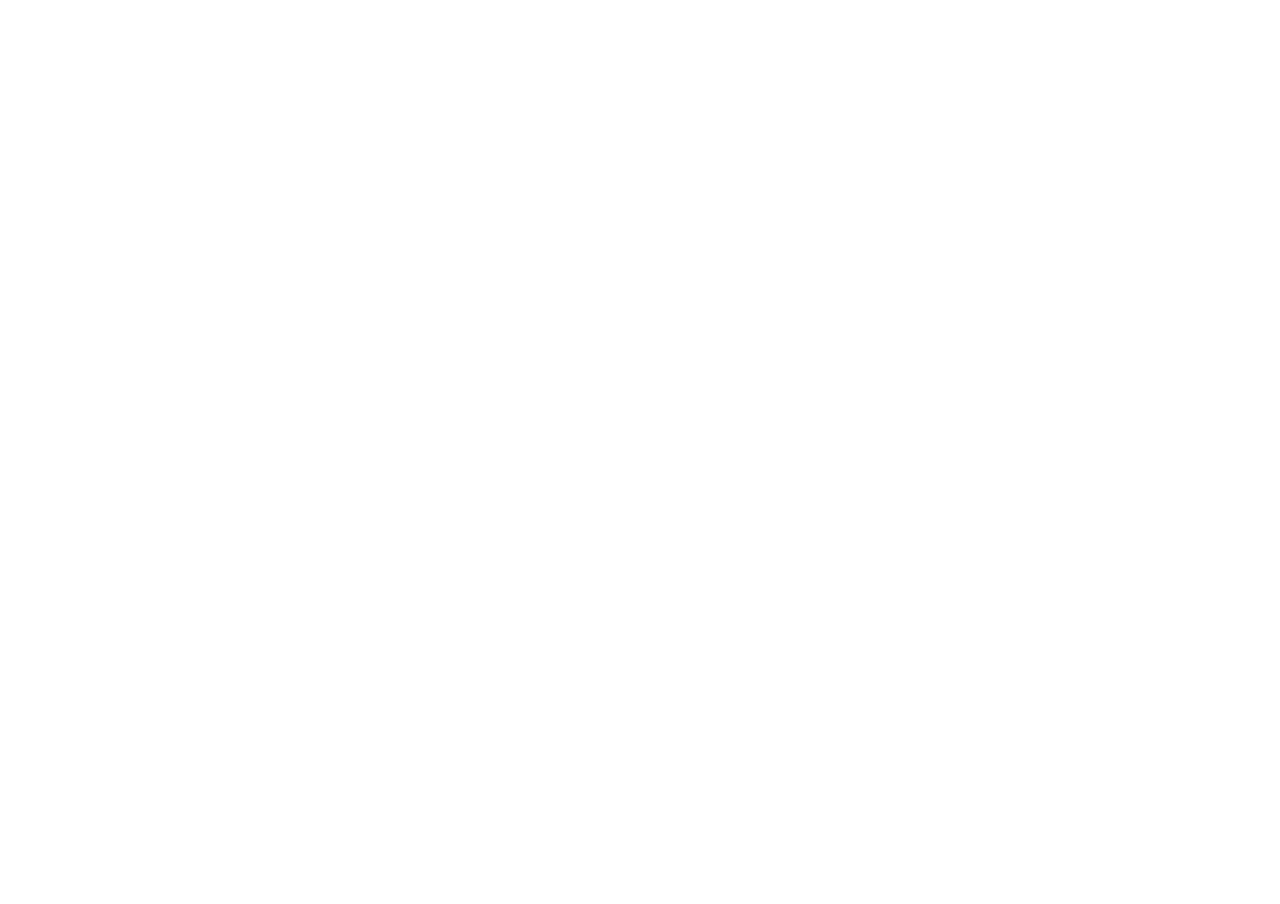
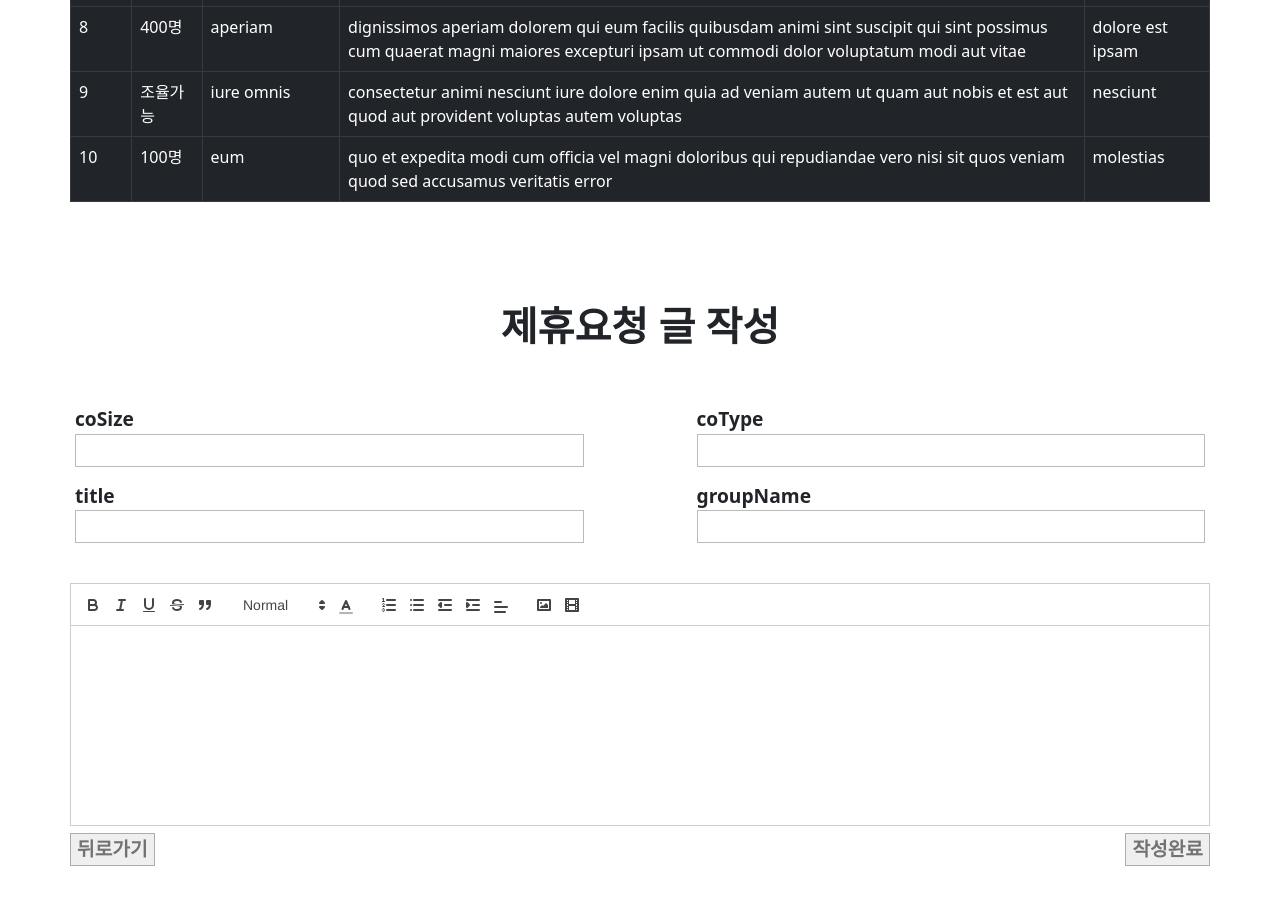
Before and after one commit to sjh2389/Wooriya_FE, a React (Create React App) app: page /request in a window 1280 px wide. Shown: the part 760-1664 px from the top of the page. Before the commit the page ends 800 px from the top, so only its background shows below. Built offline with nearby package versions, Linux system fonts and the light colour scheme; the HTML template or start-up script is replaced by a standard one.

Commit message:
FE 01/31 commit

```diff
--- a/package.json
+++ b/package.json
@@ -8,10 +8,12 @@
     "@testing-library/user-event": "^13.5.0",
     "axios": "^1.2.3",
     "bootstrap": "^5.2.3",
+    "draft-js": "^0.11.7",
     "react": "^18.2.0",
     "react-bootstrap": "^2.7.0",
     "react-cookie": "^4.1.1",
     "react-dom": "^18.2.0",
+    "react-draft-wysiwyg": "^1.15.0",
     "react-quill": "^2.0.0",
     "react-redux": "^8.0.5",
     "react-router-dom": "^6.7.0",
--- a/src/component/board.js
+++ b/src/component/board.js
@@ -6,10 +6,13 @@ data를 index로 정렬하여 보여준다
 */
 
 import Table from 'react-bootstrap/Table';
+import { useNavigate } from 'react-router-dom';
 import './css/board.css'
 
 // index와 data 모두 Array
 function Board (indexs, datas) {
+
+    const navigate = useNavigate()
 
     // head는 게시물 표 상단의 구분자들
     let head = indexs.map((index, i) => {
@@ -26,7 +29,7 @@ function Board (indexs, datas) {
             if (element === "글번호") {
                 row = [<td  key={"number"}>{JSON.stringify(i+1)}</td>]
             } else if (element !== "글번호") {
-                row.push(<td key={element}>{data[element]}</td>)
+                row.push(<td onClick={() => {navigate("/")}} key={element}>{data[element]}</td>)
             }
         });
 
--- a/src/component/boardPostForm.js
+++ b/src/component/boardPostForm.js
@@ -1,6 +1,6 @@
 /*
 작성자 서종현
-작성일 23.01.24.
+작성일 23.01.31.
 게시글 작성 컴포넌트
 writing_elements는 제목, 제공제휴유형과 같은 기입요소 Array
 setInputBuffer는 작성된 페이지를 부모요소로 올려주기위한 함수
@@ -10,7 +10,7 @@ import ReactQuill from 'react-quill'
 import 'react-quill/dist/quill.snow.css'
 import './css/boardPostForm.css'
 
-function BoardForm(writing_elements, setInputBuffer) {
+function BoardForm(writing_elements, inputBuffer, setInputBuffer) {
 
     // elements 기입요소들 위한 input란 생성
     let inputs = []
@@ -19,7 +19,7 @@ function BoardForm(writing_elements, setInputBuffer) {
         inputs.push(
             <div key={i} className='boardPostForm_tag'>
                 <div>{value}</div>
-                <input className='boardPostForm_input' id={value} onChange={inPutChange}></input>
+                <input type={(value === "coSize")? "number" : ""} className='boardPostForm_input' id={value} onChange={inPutChange}></input>
             </div>
         )
     ))
@@ -31,10 +31,39 @@ function BoardForm(writing_elements, setInputBuffer) {
         setInputBuffer(prev => ({...prev, [id] : value}))
     }
 
+    // 사용자의 Quill 텍스트 편집기 입력값 핸들링
+    function inQuillChange(value) {
+        setInputBuffer(prev => ({...prev, body : value}))
+    }
+
+    // Quill 텍스트 편집기 상단 툴바에 들어갈 버튼들 지정
+    const modules = {
+        toolbar: {
+            // 툴바에 넣을 기능들을 순서대로 나열하면 된다.
+            container: [
+                ["bold", "italic", "underline", "strike", "blockquote"],
+                [{ size: ["small", false, "large", "huge"] }, { color: [] }],
+                [
+                    { list: "ordered" },
+                    { list: "bullet" },
+                    { indent: "-1" },
+                    { indent: "+1" },
+                    { align: [] },
+                ],
+                ["image", "video"],
+            ],
+        }
+    }
+
     return(
         <div>
             <div className='boardPostForm_tagBox'>{inputs}</div>
-            <ReactQuill className='boardPostForm_quill' />
+            <ReactQuill
+                className='boardPostForm_quill'
+                onChange={inQuillChange}
+                value={inputBuffer["body"]}
+                modules={modules}
+            />
         </div>
     )
 }
--- a/src/dummy/dummyCoalition.js
+++ b/src/dummy/dummyCoalition.js
@@ -1,54 +1,74 @@
 
 const DummyCoalition = [
     {
-      "제휴규모": "10명",
-      "제공기업": "sunt aut facere repellat provident occaecati excepturi optio reprehenderit",
-      "제목": "quia et suscipit\nsuscipit recusandae consequuntur expedita et cum\nreprehenderit molestiae ut ut quas totam\nnostrum rerum est autem sunt rem eveniet architecto"
+      "coSize": "10명",
+      "coType": "recusandae",
+      "groupName": "aut facere",
+      "companyName": "sunt aut facere repellat provident occaecati excepturi optio reprehenderit",
+      "title": "quia et suscipit\nsuscipit recusandae consequuntur expedita et cum\nreprehenderit molestiae ut ut quas totam\nnostrum rerum est autem sunt rem eveniet architecto"
     },
     {
-      "제휴규모": "200명",
-      "제공기업": "qui est esse",
-      "제목": "est rerum tempore vitae\nsequi sint nihil reprehenderit dolor beatae ea dolores neque\nfugiat blanditiis voluptate porro vel nihil molestiae ut reiciendis\nqui aperiam non debitis possimus qui neque nisi nulla"
+      "coSize": "200명",
+      "coType": "nihil reprehenderit",
+      "groupName": "vitae",
+      "companyName": "qui est esse",
+      "title": "est rerum tempore vitae\nsequi sint nihil reprehenderit dolor beatae ea dolores neque\nfugiat blanditiis voluptate porro vel nihil molestiae ut reiciendis\nqui aperiam non debitis possimus qui neque nisi nulla"
     },
     {
-      "제휴규모": "300명",
-      "제공기업": "ea molestias quasi exercitationem repellat qui ipsa sit aut",
-      "제목": "et iusto sed quo iure\nvoluptatem occaecati omnis eligendi aut ad\nvoluptatem doloribus vel accusantium quis pariatur\nmolestiae porro eius odio et labore et velit aut"
+      "coSize": "300명",
+      "coType": "ea",
+      "groupName": "repellat qui",
+      "companyName": "ea molestias quasi exercitationem repellat qui ipsa sit aut",
+      "title": "et iusto sed quo iure\nvoluptatem occaecati omnis eligendi aut ad\nvoluptatem doloribus vel accusantium quis pariatur\nmolestiae porro eius odio et labore et velit aut"
     },
     {
-      "제휴규모": "70명",
-      "제공기업": "eum et est occaecati",
-      "제목": "ullam et saepe reiciendis voluptatem adipisci\nsit amet autem assumenda provident rerum culpa\nquis hic commodi nesciunt rem tenetur doloremque ipsam iure\nquis sunt voluptatem rerum illo velit"
+      "coSize": "70명",
+      "coType": "occaecati",
+      "groupName": "voluptatem",
+      "companyName": "eum et est occaecati",
+      "title": "ullam et saepe reiciendis voluptatem adipisci\nsit amet autem assumenda provident rerum culpa\nquis hic commodi nesciunt rem tenetur doloremque ipsam iure\nquis sunt voluptatem rerum illo velit"
     },
     {
-      "제휴규모": "500명",
-      "제공기업": "nesciunt quas odio",
-      "제목": "repudiandae veniam quaerat sunt sed\nalias aut fugiat sit autem sed est\nvoluptatem omnis possimus esse voluptatibus quis\nest aut tenetur dolor neque"
+      "coSize": "500명",
+      "coType": "quaerat",
+      "groupName": "quas odio",
+      "companyName": "nesciunt quas odio",
+      "title": "repudiandae veniam quaerat sunt sed\nalias aut fugiat sit autem sed est\nvoluptatem omnis possimus esse voluptatibus quis\nest aut tenetur dolor neque"
     },
     {
-      "제휴규모": "무제한",
-      "제공기업": "dolorem eum magni eos aperiam quia",
-      "제목": "ut aspernatur corporis harum nihil quis provident sequi\nmollitia nobis aliquid molestiae\nperspiciatis et ea nemo ab reprehenderit accusantium quas\nvoluptate dolores velit et doloremque molestiae"
+      "coSize": "무제한",
+      "coType": "magni",
+      "groupName": "aperiam quia",
+      "companyName": "dolorem eum magni eos aperiam quia",
+      "title": "ut aspernatur corporis harum nihil quis provident sequi\nmollitia nobis aliquid molestiae\nperspiciatis et ea nemo ab reprehenderit accusantium quas\nvoluptate dolores velit et doloremque molestiae"
     },
     {
-      "제휴규모": "25명",
-      "제공기업": "magnam facilis autem",
-      "제목": "dolore placeat quibusdam ea quo vitae\nmagni quis enim qui quis quo nemo aut saepe\nquidem repellat excepturi ut quia\nsunt ut sequi eos ea sed quas"
+      "coSize": "25명",
+      "coType": "autem",
+      "groupName": "facilis",
+      "companyName": "magnam facilis autem",
+      "title": "dolore placeat quibusdam ea quo vitae\nmagni quis enim qui quis quo nemo aut saepe\nquidem repellat excepturi ut quia\nsunt ut sequi eos ea sed quas"
     },
     {
-      "제휴규모": "400명",
-      "제공기업": "dolorem dolore est ipsam",
-      "제목": "dignissimos aperiam dolorem qui eum\nfacilis quibusdam animi sint suscipit qui sint possimus cum\nquaerat magni maiores excepturi\nipsam ut commodi dolor voluptatum modi aut vitae"
+      "coSize": "400명",
+      "coType": "aperiam",
+      "groupName": "dolore est ipsam",
+      "companyName": "dolorem dolore est ipsam",
+      "title": "dignissimos aperiam dolorem qui eum\nfacilis quibusdam animi sint suscipit qui sint possimus cum\nquaerat magni maiores excepturi\nipsam ut commodi dolor voluptatum modi aut vitae"
     },
     {
-      "제휴규모": "조율가능",
-      "제공기업": "nesciunt iure omnis dolorem tempora et accusantium",
-      "제목": "consectetur animi nesciunt iure dolore\nenim quia ad\nveniam autem ut quam aut nobis\net est aut quod aut provident voluptas autem voluptas"
+      "coSize": "조율가능",
+      "coType": "iure omnis",
+      "groupName": "nesciunt",
+      "companyName": "nesciunt iure omnis dolorem tempora et accusantium",
+      "title": "consectetur animi nesciunt iure dolore\nenim quia ad\nveniam autem ut quam aut nobis\net est aut quod aut provident voluptas autem voluptas"
     },
     {
-      "제휴규모": "100명",
-      "제공기업": "optio molestias id quia eum",
-      "제목": "quo et expedita modi cum officia vel magni\ndoloribus qui repudiandae\nvero nisi sit\nquos veniam quod sed accusamus veritatis error"
+      "coSize": "100명",
+      "coType": "eum",
+      "groupName": "molestias",
+      "companyName": "optio molestias id quia eum",
+      "title": "quo et expedita modi cum officia vel magni\ndoloribus qui repudiandae\nvero nisi sit\nquos veniam quod sed accusamus veritatis error"
     }
 ]
 
--- a/src/routes/main/coalition.js
+++ b/src/routes/main/coalition.js
@@ -5,7 +5,7 @@
 */
 
 import { useEffect, useState } from "react"
-import axios from "axios"
+// import axios from "axios"
 import Board from "../../component/board"
 import './css/coalition.css'
 import BoardPostForm from "../../component/boardPostForm"
@@ -24,7 +24,7 @@ function Coalition() {
 
     // 더미데이터 입력
     useEffect(() => {
-        setIndexs(["글번호", "제휴규모", "제공기업", "제목"])
+        setIndexs(["글번호", "title", "companyName", "coType", "coSize" ])
         setCoalitionPosts(DummyCoalition)
 
         // axios({
@@ -39,19 +39,21 @@ function Coalition() {
     // 사용자 작성 페이지 전송
     function onSubmit() {
 
-        axios({
-            url: 'https://jsonplaceholder.typicode.com/posts',
-            method: "POST",
-            data: JSON.stringify(inputBuffer),
-            headers: {
-                'Content-type': 'application/json; charset=UTF-8'
-            }
-        })
-            .then(res => {
-                console.log(res.data)
-                setCoalitionPosts(prev => [...prev, inputBuffer])
-            })
-            .catch(err => console.log(err))
+        console.log(inputBuffer)
+
+        // axios({
+        //     url: 'https://jsonplaceholder.typicode.com/posts',
+        //     method: "POST",
+        //     data: JSON.stringify(inputBuffer),
+        //     headers: {
+        //         'Content-type': 'application/json; charset=UTF-8'
+        //     }
+        // })
+        // .then(res => {
+        //     console.log(res.data)
+        //     setCoalitionPosts(prev => [...prev, inputBuffer])
+        //     })
+        //     .catch(err => console.log(err))
     }
 
     return (
@@ -63,7 +65,7 @@ function Coalition() {
             <h1 className="coalition_headline">
                 제휴제공 포스트 작성
             </h1>
-            {BoardPostForm(["글번호", "제휴규모", "제공기업", "제목"], setInputBuffer)}
+            {BoardPostForm([ "title", "companyName", "coType", "coSize" ], inputBuffer, setInputBuffer)}
             <div className="coalition_btnBox">
                 <Link to={"/"}>
                     <button className="coalition_btn">뒤로가기</button>
--- a/src/routes/main/request.js
+++ b/src/routes/main/request.js
@@ -1,14 +1,77 @@
 /*
 작성자 서종현
-작성일 23.01.19.
+작성일 23.01.31.
 제휴 서비스 요청페이지
 */
 
+import { useEffect, useState } from "react"
+// import axios from "axios"
+import Board from "../../component/board"
+import './css/coalition.css'
+import BoardPostForm from "../../component/boardPostForm"
+import { Link } from "react-router-dom";
+
+import DummyCoalition from '../../dummy/dummyCoalition'
+
 function Request() {
 
+    // 게시판 게시글 상단 머리글
+    const [ indexs, setIndexs ] = useState([])
+    // 서버에서 받아온 게시판 글
+    const [ coalitionPosts, setCoalitionPosts ] = useState([])
+    // 사용자가 작성한 게시글
+    const [ inputBuffer, setInputBuffer ] = useState([])
+
+    // 더미데이터 입력
+    useEffect(() => {
+        setIndexs(["글번호", "coSize", "coType", "title", "groupName"])
+        setCoalitionPosts(DummyCoalition)
+
+        // axios({
+        //     url: 'https://jsonplaceholder.typicode.com/posts?userId=1',
+        //     method: "GET"
+        // })
+        //     .then(res => setCoalitionPosts(res.data))
+        //     .catch(err => console.log(err))
+
+    }, [])
+
+    // 사용자 작성 페이지 전송
+    function onSubmit() {
+
+        console.log(inputBuffer)
+
+        // axios({
+        //     url: 'https://jsonplaceholder.typicode.com/posts',
+        //     method: "POST",
+        //     data: JSON.stringify(inputBuffer),
+        //     headers: {
+        //         'Content-type': 'application/json; charset=UTF-8'
+        //     }
+        // })
+        // .then(res => {
+        //     console.log(res.data)
+        //     setCoalitionPosts(prev => [...prev, inputBuffer])
+        //     })
+        //     .catch(err => console.log(err))
+    }
+
     return (
-        <div>
-            제휴서비스 요청 페이지
+        <div className="coalition_outterBox">
+            <h1 className="coalition_headline">
+                제휴요청 게시판
+            </h1>
+            {Board(indexs, coalitionPosts)}
+            <h1 className="coalition_headline">
+                제휴요청 글 작성
+            </h1>
+            {BoardPostForm([ "coSize", "coType", "title", "groupName" ], inputBuffer, setInputBuffer)}
+            <div className="coalition_btnBox">
+                <Link to={"/"}>
+                    <button className="coalition_btn">뒤로가기</button>
+                </Link>
+                <button className="coalition_btn" onClick={onSubmit}>작성완료</button>
+            </div>
         </div>
     )
 }
```
Also changed, not shown: src/component/draftEditor.js (added, +42 -0 lines), gitcommand.txt (added), 1 other file (tests, documents, lock files or other folders).
